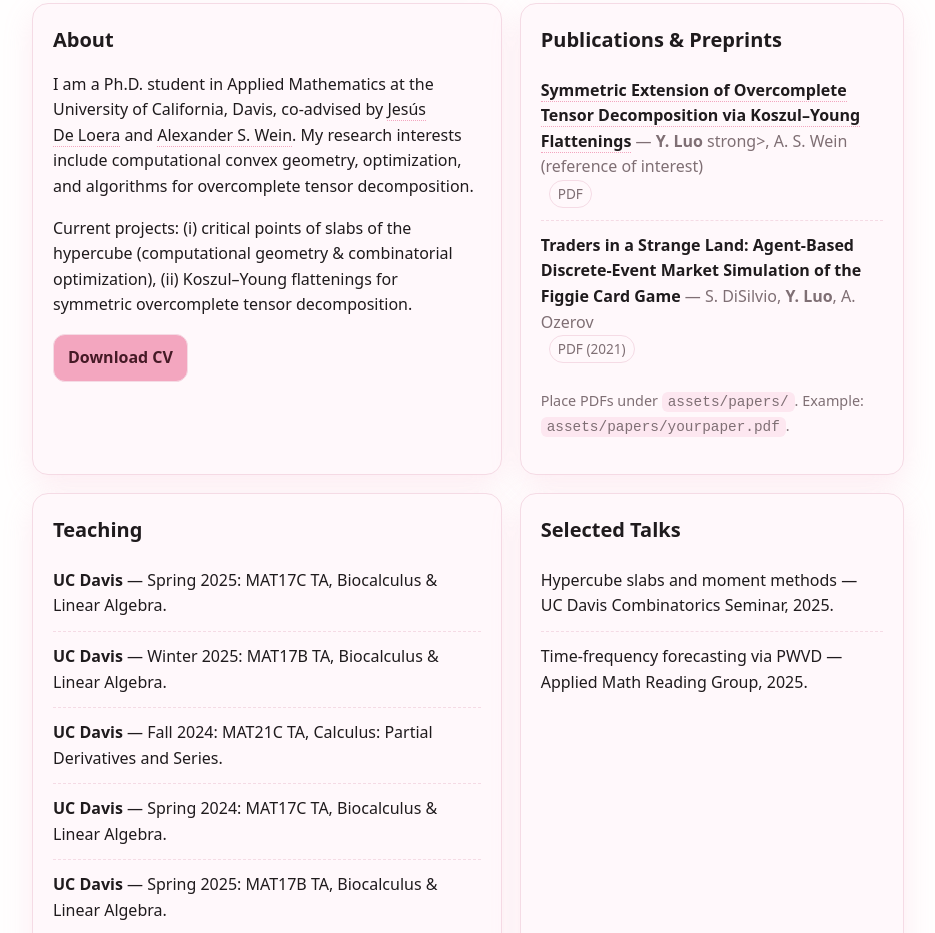
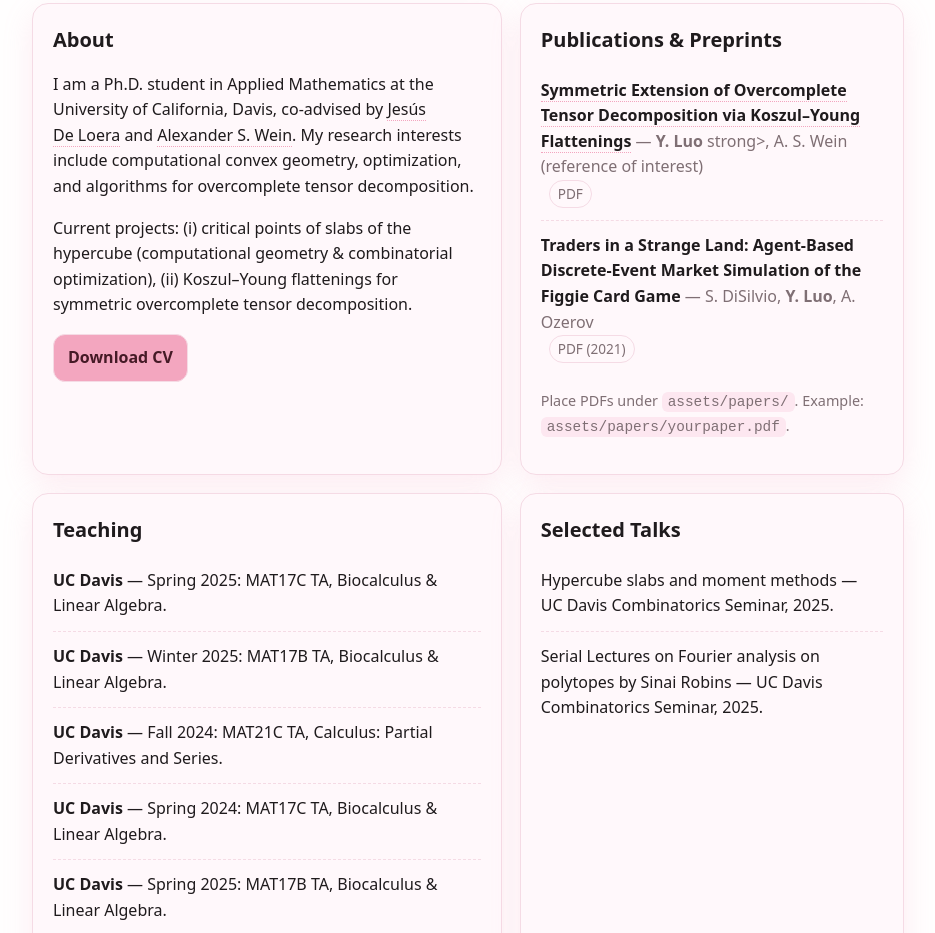
Before and after one commit to RainCamel/yuannaluo.github.io, a plain HTML site: page index.html in a window 1280 px wide. Shown: the part 254-1187 px from the top of the page, without its empty margins (172-1107 px from the left). Drawn offline with Linux system fonts and the light colour scheme.

Commit message:
Update index.html

```diff
--- a/index.html
+++ b/index.html
@@ -161,7 +161,7 @@
         <h2 id="talks-heading">Selected Talks</h2>
         <ul class="list">
           <li>Hypercube slabs and moment methods — UC Davis Combinatorics Seminar, 2025.</li>
-          <li>Time-frequency forecasting via PWVD — Applied Math Reading Group, 2025.</li>
+          <li>Serial Lectures on Fourier analysis on polytopes by Sinai Robins — UC Davis Combinatorics Seminar, 2025.</li>
         </ul>
       </section>
 
```
